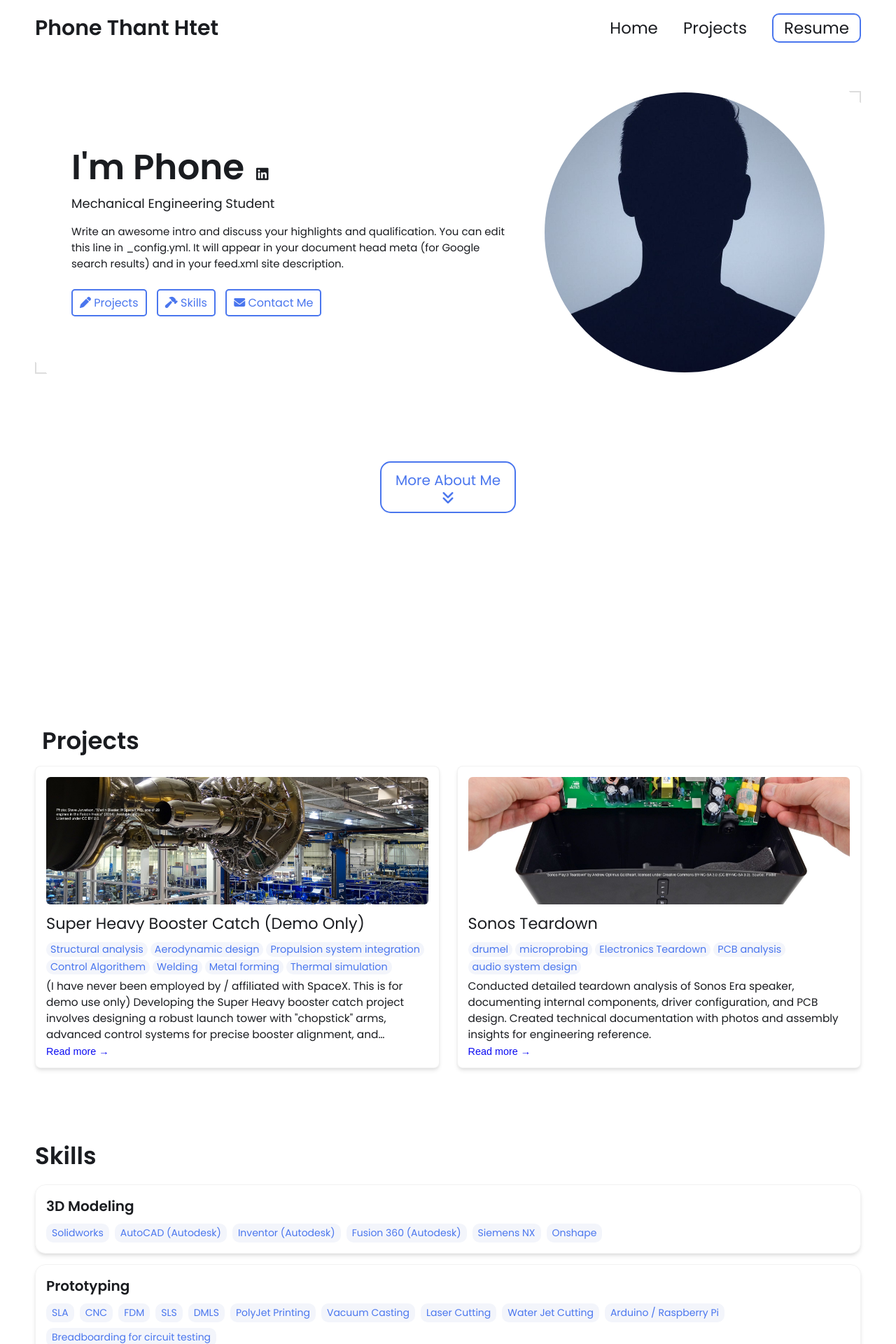
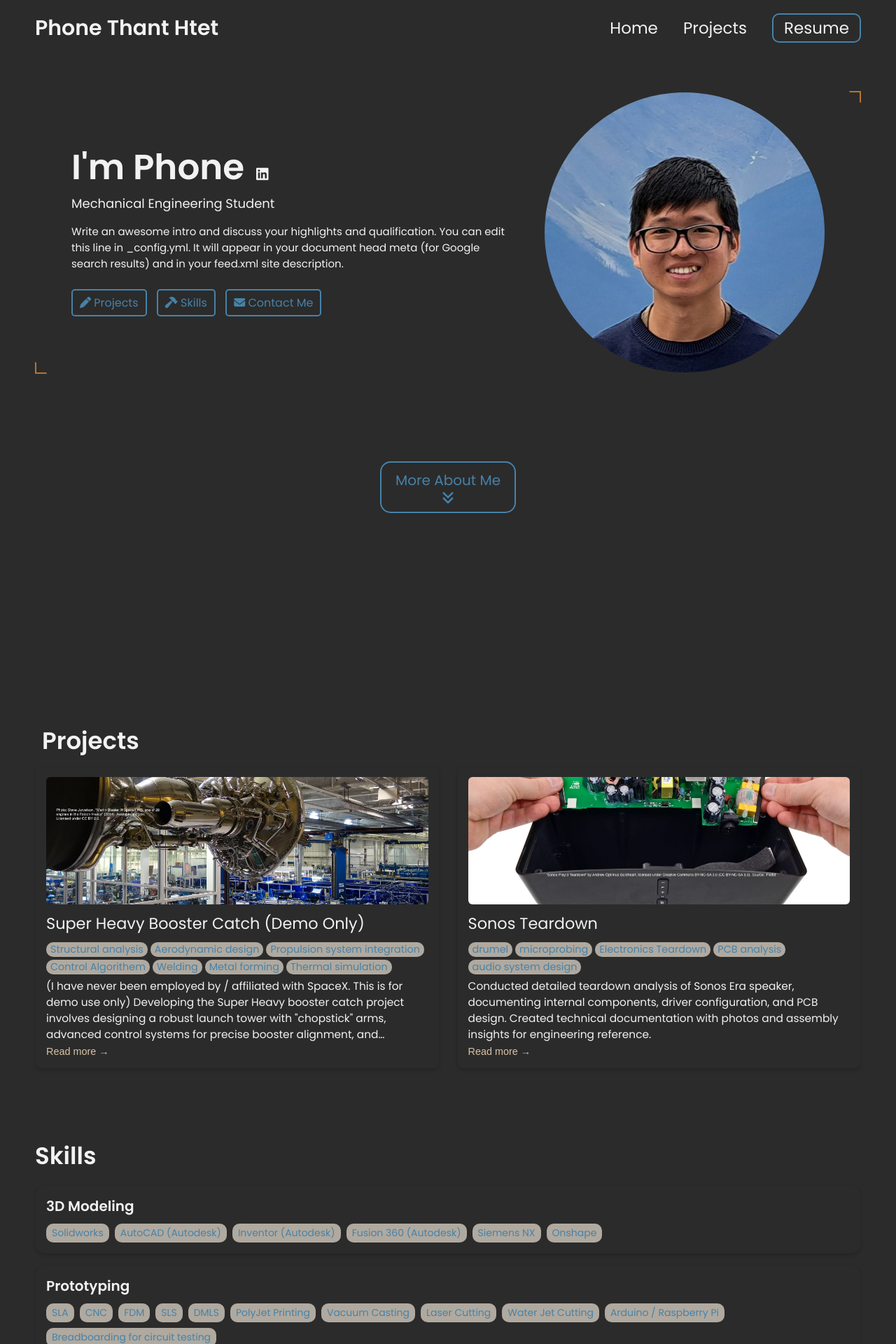
Before and after one commit to Alvin-Htet/Alvin-Htet.github.io, a Jekyll site: the page built from index.html, in a window 1280 px wide. Shown: the top 1920 px of the page at 70% size. Built offline with Jekyll 4.4.1, drawn with Linux system fonts in a browser that asks for light colours.

Commit message:
Update _config.yml

```diff
--- a/_config.yml
+++ b/_config.yml
@@ -20,7 +20,7 @@ description: >- # dont remove this line. this will ignore all new lines until th
   Google search results) and in your feed.xml site description.
 
 # Place your profile image in /assets/images/profile-image/folder and edit the file name
-profile_image: ./assets/images/profile-image/avatar.jpeg
+profile_image: ./assets/images/profile-image/info_profile.jpg
 
 
 # Link your resume
@@ -86,12 +86,12 @@ formspree-key:   https://formspree.io/f/{8-digit key}
 
 # Active theme (Updatethis to switch themes). Make sure to keep the indentation the samne.
 colors: # this is the basic theme
-  text: "#1a1c20"
-  border: "#ddd"
-  link: "#4a76ee"
-  highlight: "#0c0cf2"
-  background: "#ffffff"
-  light_background: "#f3f5fb"
+  text: "#F2F2F2"
+  border: "#B87333"
+  link: "#4682A9"
+  highlight: "#D8C3A5"
+  background: "#2B2B2B"
+  light_background: "#B0A99F"
 
 # A few examples.
 basic theme:
```
